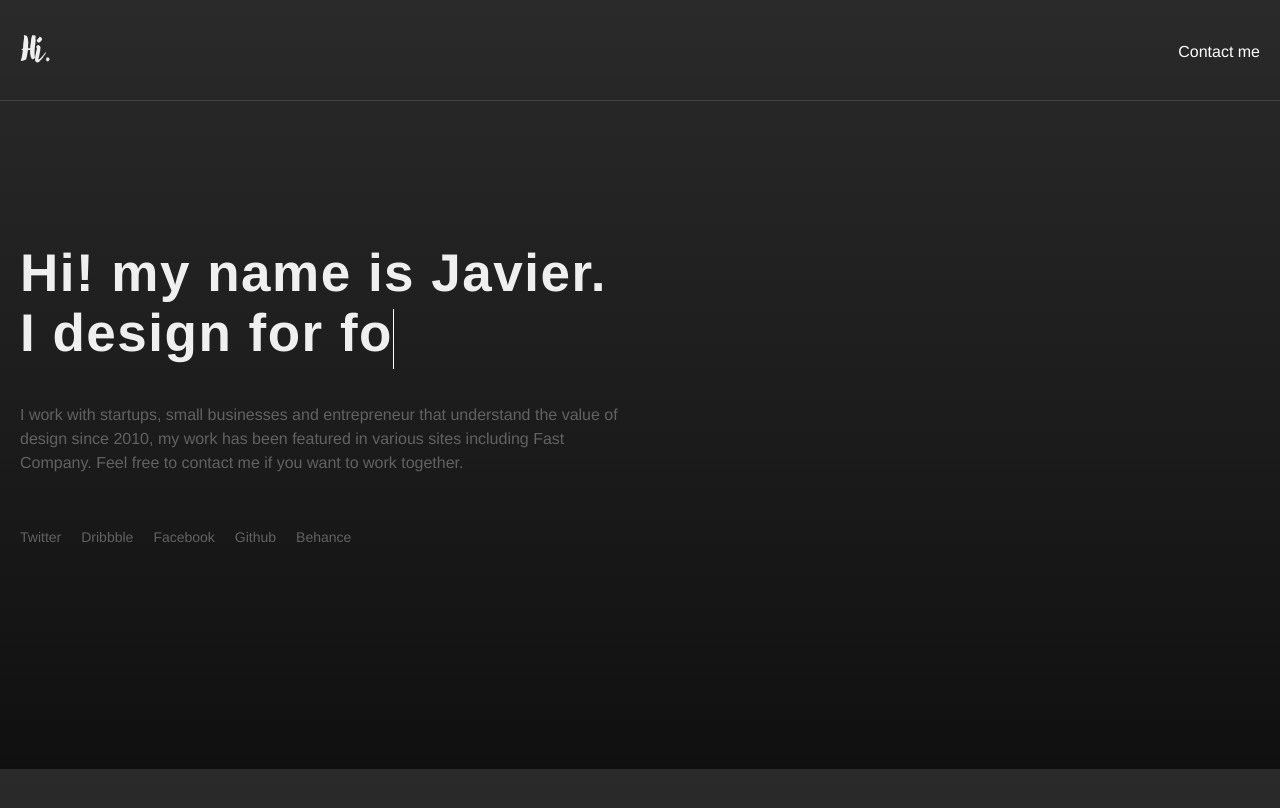
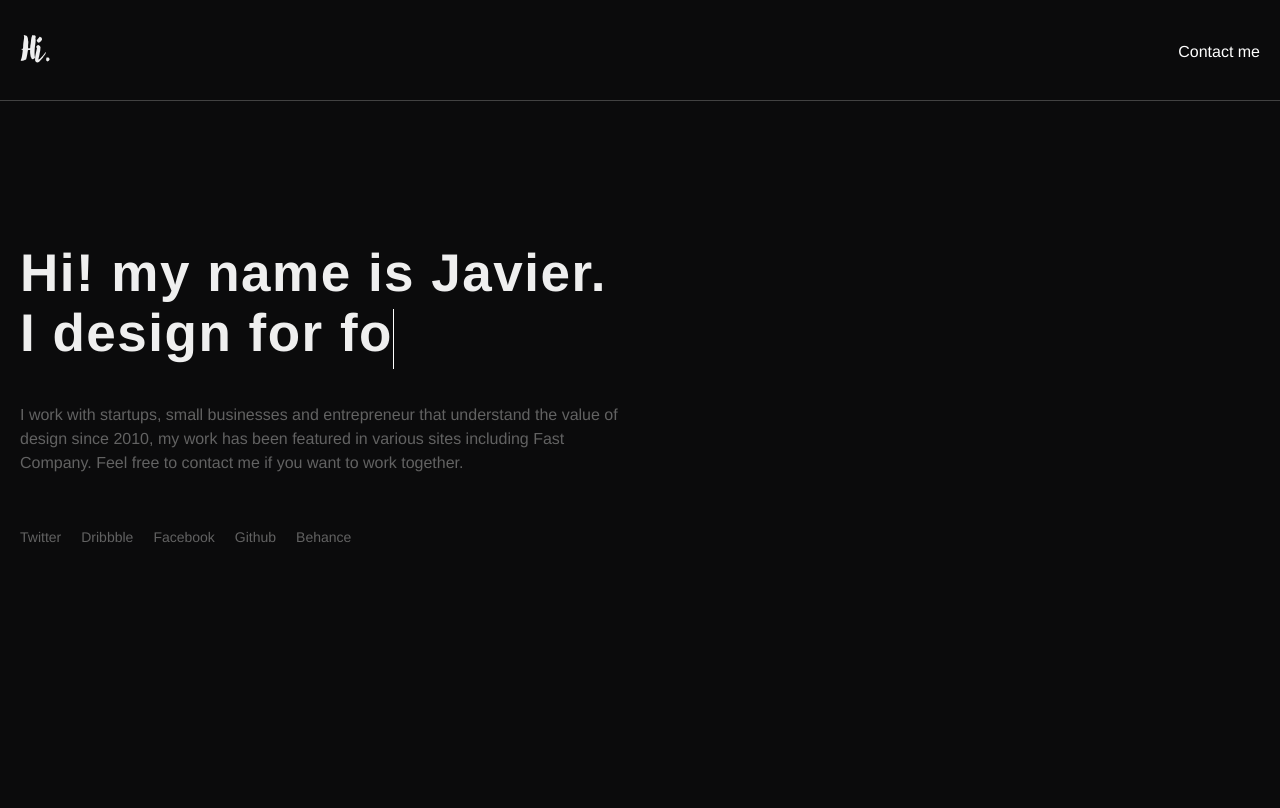
Before and after one commit to javierlocp/javierlocp.github.io, a Jekyll site: the page built from index.html, in a window 1280 px wide. Shown: the top 808 px of the page. Built offline with Jekyll 4.4.1, drawn with Linux system fonts in a browser that asks for light colours.

Commit message:
change background color

```diff
--- a/_sass/_base.scss
+++ b/_sass/_base.scss
@@ -15,11 +15,11 @@ dl, dd, ol, ul, figure {
 body {
     font: $base-font-weight #{$base-font-size}/#{$base-line-height} $base-font-family;
     color: $text-color;
-    background: #2a2a2a; /* Old browsers */
-    background: -moz-linear-gradient(top,  #2a2a2a 0%, #101010 100%); /* FF3.6-15 */
-    background: -webkit-linear-gradient(top,  #2a2a2a 0%,#101010 100%); /* Chrome10-25,Safari5.1-6 */
-    background: linear-gradient(to bottom,  #2a2a2a 0%,#101010 100%); /* W3C, IE10+, FF16+, Chrome26+, Opera12+, Safari7+ */
-    filter: progid:DXImageTransform.Microsoft.gradient( startColorstr='#2a2a2a', endColorstr='#101010',GradientType=0 ); /* IE6-9 */
+    background: #0B0B0C; /* Old browsers */
+    // background: -moz-linear-gradient(top,  #2a2a2a 0%, #101010 100%); /* FF3.6-15 */
+    // background: -webkit-linear-gradient(top,  #2a2a2a 0%,#101010 100%); /* Chrome10-25,Safari5.1-6 */
+    // background: linear-gradient(to bottom,  #2a2a2a 0%,#101010 100%); /* W3C, IE10+, FF16+, Chrome26+, Opera12+, Safari7+ */
+    // filter: progid:DXImageTransform.Microsoft.gradient( startColorstr='#2a2a2a', endColorstr='#101010',GradientType=0 ); /* IE6-9 */
     -webkit-text-size-adjust: 100%;
     -webkit-font-feature-settings: "kern" 1;
     -moz-font-feature-settings: "kern" 1;
```
